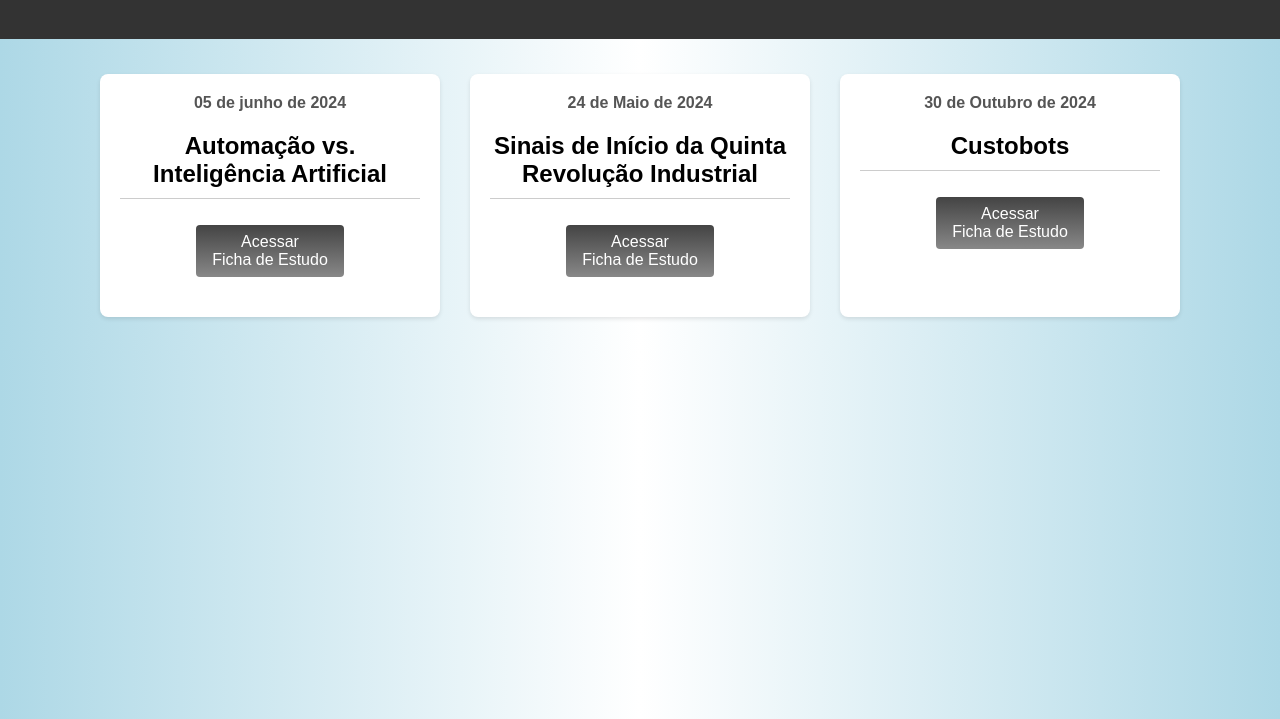
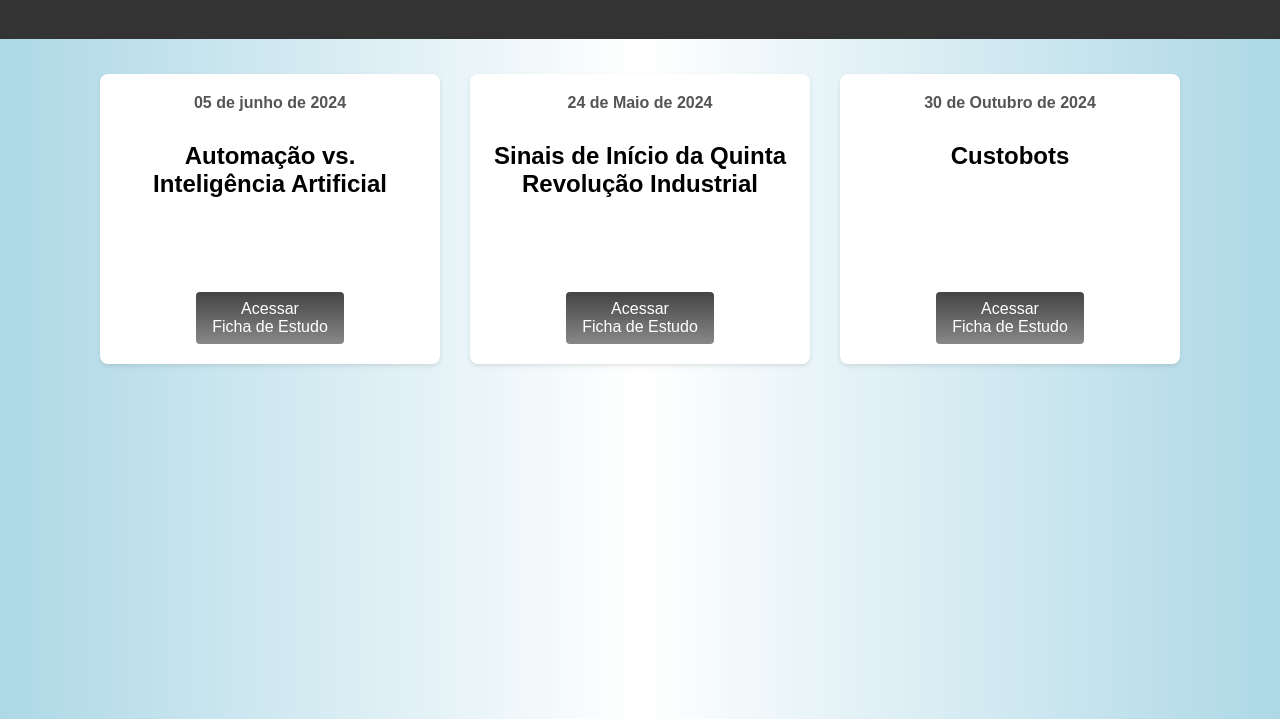
Before and after one commit to RAVELLSL/caderno-virtual, a plain HTML site: page index.html in a window 1280 px wide. Shown: the part 81-800 px from the top of the page. Drawn offline with Linux system fonts and the light colour scheme.

Commit message:
Update index.html

```diff
--- a/index.html
+++ b/index.html
@@ -33,7 +33,11 @@
             max-width: 300px; /* Largura máxima para garantir a legibilidade */
             padding: 20px;
             text-align: center;
+            display: flex;
+            flex-direction: column;
+            justify-content: space-between;
             transition: transform 0.3s ease;
+            height: 250px; /* Define uma altura fixa para alinhar todos os cards */
         }
         .aula:hover {
             transform: translateY(-5px);
@@ -44,7 +48,7 @@
             margin-bottom: 10px;
         }
         .tematica {
-            margin-bottom: 20px;
+            margin-bottom: 10px;
         }
         .tematica h2 {
             color: #000;
@@ -52,9 +56,7 @@
             text-align: center;
         }
         .ficha {
-            border-top: 1px solid #ccc;
-            padding-top: 10px;
-            margin-top: 10px;
+            margin-top: auto;
             text-align: center;
         }
         .ficha a {
@@ -75,6 +77,7 @@
             .aula {
                 width: calc(100% - 30px); /* 100% menos o dobro da margem */
                 max-width: none; /* Remover a largura máxima para ocupar a largura total */
+                height: auto; /* Ajusta a altura para caber em telas menores */
             }
         }
     </style>
@@ -88,9 +91,9 @@
             <div class="data">05 de junho de 2024</div>
             <div class="tematica">
                 <h2>Automação vs. Inteligência Artificial</h2>
-                <div class="ficha">
-                    <p><a href="https://ravellsl.github.io/https-ravellsl.github.io-cadernovirtual-AutomacaoVersusIA/" target="_blank">Acessar<br>Ficha de Estudo</a></p>
-                </div>
+            </div>
+            <div class="ficha">
+                <a href="https://ravellsl.github.io/https-ravellsl.github.io-cadernovirtual-AutomacaoVersusIA/" target="_blank">Acessar<br>Ficha de Estudo</a>
             </div>
         </div>
 
@@ -98,9 +101,9 @@
             <div class="data">24 de Maio de 2024</div>
             <div class="tematica">
                 <h2>Sinais de Início da Quinta Revolução Industrial</h2>
-                <div class="ficha">
-                    <p><a href="https://ravellsl.github.io/cadernovirtual-quintarevolucaoindustrial/" target="_blank">Acessar<br>Ficha de Estudo</a></p>
-                </div>
+            </div>
+            <div class="ficha">
+                <a href="https://ravellsl.github.io/cadernovirtual-quintarevolucaoindustrial/" target="_blank">Acessar<br>Ficha de Estudo</a>
             </div>
         </div>
 
@@ -108,9 +111,9 @@
             <div class="data">30 de Outubro de 2024</div>
             <div class="tematica">
                 <h2>Custobots</h2>
-                <div class="ficha">
-                    <p><a href="https://ravellsl.github.io/cadernovirtual-custobots/" target="_blank">Acessar<br>Ficha de Estudo</a></p>
-                </div>
+            </div>
+            <div class="ficha">
+                <a href="https://ravellsl.github.io/cadernovirtual-custobots/" target="_blank">Acessar<br>Ficha de Estudo</a>
             </div>
         </div>
 
```
